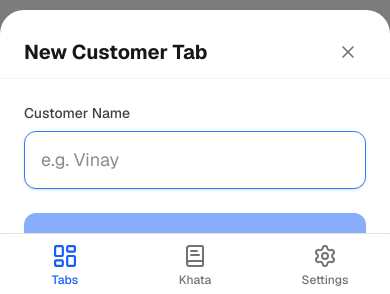
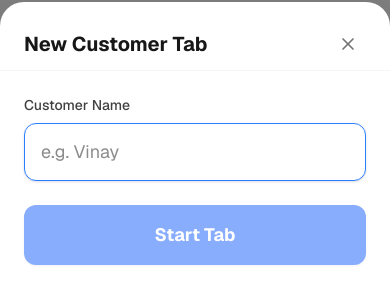
Before and after one commit to Vinay-Khairnar/ShopOS, a Next.js app: page /dashboard in a window 390 px wide. Both pictures are taken after a click on the button 334 px from the left and 716 px from the top of the page. Shown: the part 547-841 px from the top of the page. Built offline with nearby package versions, Linux system fonts and the light colour scheme; no server answers; the database is empty.

Commit message:
fix: adjust modal z-index, height, and bottom padding for improved mobile layout consistency

```diff
--- a/src/components/NewTabDialog.tsx
+++ b/src/components/NewTabDialog.tsx
@@ -80,7 +80,7 @@ export default function NewTabDialog() {
       </button>
 
       {isOpen && (
-        <div className="fixed inset-0 z-50 flex items-end justify-center bg-black/50 backdrop-blur-sm sm:items-center">
+        <div className="fixed top-0 left-0 w-full h-[100dvh] z-[100] flex items-end justify-center bg-black/50 backdrop-blur-sm sm:items-center">
           <div className="w-full max-w-md bg-white rounded-t-3xl sm:rounded-2xl shadow-2xl overflow-hidden animate-in slide-in-from-bottom-10 sm:slide-in-from-bottom-0 sm:fade-in-from-0 fade-in duration-200">
             <div className="flex items-center justify-between p-6 pb-2 border-b border-neutral-100">
               <h2 className="text-xl font-bold text-neutral-900">New Customer Tab</h2>
@@ -92,7 +92,7 @@ export default function NewTabDialog() {
               </button>
             </div>
 
-            <form onSubmit={handleCreate} className="p-6">
+            <form onSubmit={handleCreate} className="p-6 pb-8 sm:pb-6">
               <div className="mb-6">
                 <label htmlFor="name" className="block text-sm font-medium text-neutral-700 mb-2">
                   Customer Name
--- a/src/components/PaymentDialog.tsx
+++ b/src/components/PaymentDialog.tsx
@@ -63,7 +63,7 @@ export default function PaymentDialog({
   };
 
   return (
-    <div className="fixed inset-0 z-50 flex items-end sm:items-center justify-center bg-black/50 backdrop-blur-sm px-4 sm:px-0">
+    <div className="fixed top-0 left-0 w-full h-[100dvh] z-[100] flex items-end sm:items-center justify-center bg-black/50 backdrop-blur-sm px-4 sm:px-0">
       <div className="w-full max-w-sm bg-white rounded-t-3xl sm:rounded-2xl shadow-2xl overflow-hidden animate-in slide-in-from-bottom-10 sm:slide-in-from-bottom-0 sm:fade-in-from-0 fade-in duration-200">
         <div className="flex items-center justify-between p-6 pb-2 border-b border-neutral-100">
           <div>
@@ -78,7 +78,7 @@ export default function PaymentDialog({
           </button>
         </div>
 
-        <form onSubmit={handlePayment} className="p-6">
+        <form onSubmit={handlePayment} className="p-6 pb-8 sm:pb-6">
           <div className="mb-6">
             <label className="flex justify-between text-sm font-medium text-neutral-700 mb-2">
               <span>Amount Received</span>
--- a/src/components/TabDetailsView.tsx
+++ b/src/components/TabDetailsView.tsx
@@ -192,7 +192,7 @@ export default function TabDetailsView({
       </div>
 
       {/* Sticky Bottom Checkout Bar (Hides BottomNav natively via z-index & layout) */}
-      <div className="fixed bottom-0 left-0 w-full z-50 bg-white border-t border-neutral-200 p-4 pb-safe shadow-[0_-10px_40px_rgba(0,0,0,0.05)]">
+      <div className="fixed bottom-0 left-0 w-full z-[60] bg-white border-t border-neutral-200 p-4 pb-safe shadow-[0_-10px_40px_rgba(0,0,0,0.05)]">
         <div className="max-w-md mx-auto flex gap-3">
           <button
             onClick={() => handleCheckout("paid")}
```
